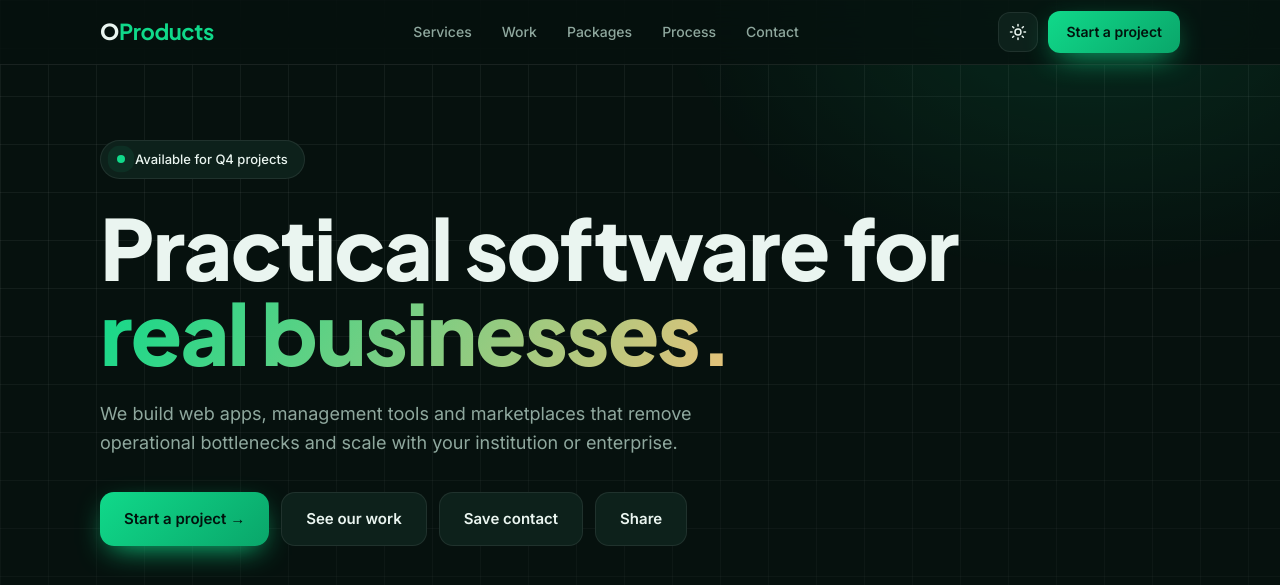
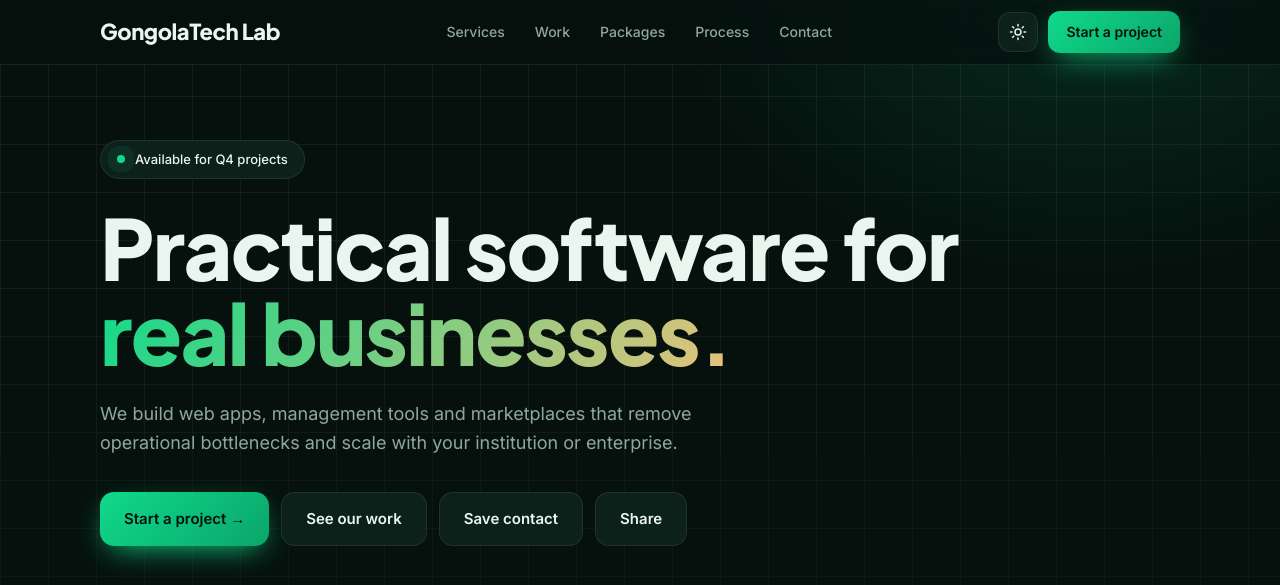
Before and after one commit to gongolatechlab/gongolatechlab.github.io, a plain HTML site: page index.html in a window 1280 px wide. Shown: the top 585 px of the page. Drawn offline with Linux system fonts and the light colour scheme.

Commit message:
Force fix branding again

```diff
--- a/index.html
+++ b/index.html
@@ -214,7 +214,7 @@ footer{padding:36px 0 20px;border-top:1px solid var(--line);text-align:center;co
 
 <header>
   <div class="wrap nav">
-    <a href="#home" class="brand">O<b>Products</b></a>
+    <a href="#home" class="brand">Gongola<span>Tech Lab</span></a>
     <nav class="nav-links">
       <a href="#services">Services</a><a href="#work">Work</a>
       <a href="#packages">Packages</a><a href="#process">Process</a><a href="#contact">Contact</a>
```
